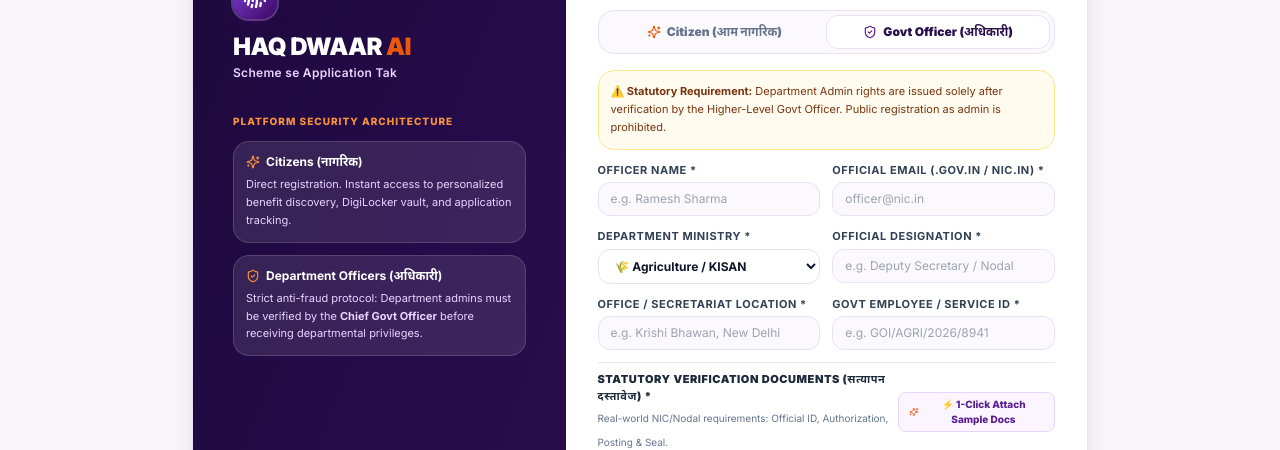
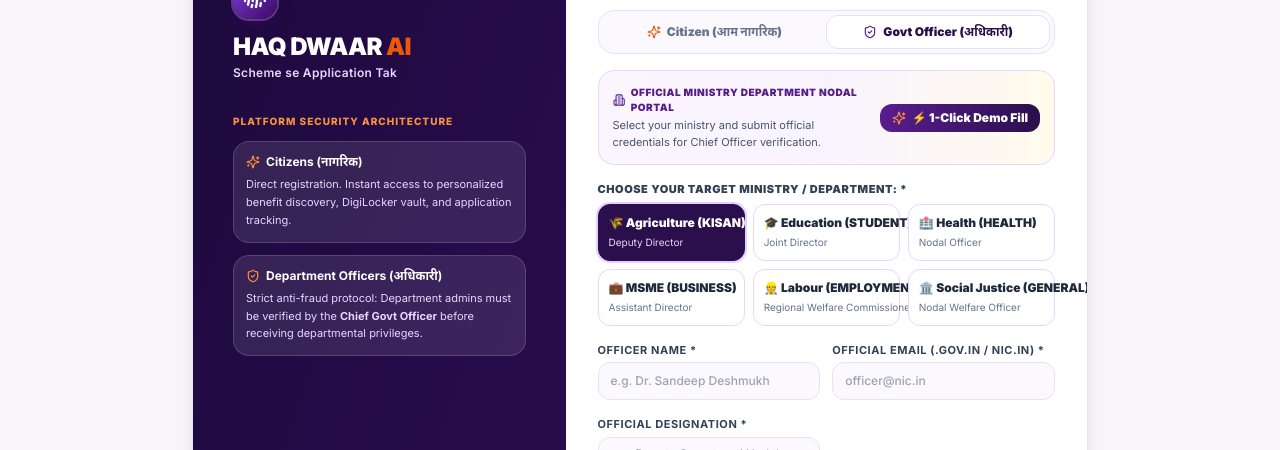
Before and after one commit to pratikp23/HAQ-DWAAR-AI, a React (Vite) app in the folder client/: page /register in a window 1280 px wide. Both pictures are taken after a click on the button "Govt Officer (अधिकारी)". Shown: the part 254-704 px from the top of the page. Built offline with nearby package versions, Linux system fonts and the light colour scheme; no server answers.

Commit message:
feat: complete multi-ministry interactive cards and 1-click demo fill for login and registration

```diff
--- a/client/src/pages/auth/RegisterPage.jsx
+++ b/client/src/pages/auth/RegisterPage.jsx
@@ -22,6 +22,15 @@
 } from "lucide-react";
 import { applyOfficerLicense } from "../../services/officerApi";
 import { SAMPLE_GOVT_DOCS } from "../../utils/govtDocumentSamples";
+
+const OFFICER_MINISTRIES = [
+  { id: "KISAN", label: "🌾 Agriculture (KISAN)", ministry: "Dept of Agriculture & Farmers Welfare", code: "KISAN", sampleDesignation: "Deputy Director (Agri Schemes)", sampleLoc: "Krishi Bhawan, New Delhi" },
+  { id: "STUDENT", label: "🎓 Education (STUDENT)", ministry: "Ministry of Education", code: "STUDENT", sampleDesignation: "Joint Director (Scholarships)", sampleLoc: "Shastri Bhawan, New Delhi" },
+  { id: "HEALTH", label: "🏥 Health (HEALTH)", ministry: "Ministry of Health & Family Welfare", code: "HEALTH", sampleDesignation: "Nodal Officer (PM-JAY)", sampleLoc: "Nirman Bhawan, New Delhi" },
+  { id: "BUSINESS", label: "💼 MSME (BUSINESS)", ministry: "Ministry of MSME & Commercial", code: "BUSINESS", sampleDesignation: "Assistant Director (Credit)", sampleLoc: "Udyog Bhawan, New Delhi" },
+  { id: "EMPLOYMENT", label: "👷 Labour (EMPLOYMENT)", ministry: "Ministry of Labour & Employment", code: "EMPLOYMENT", sampleDesignation: "Regional Welfare Commissioner", sampleLoc: "Shram Shakti Bhawan, New Delhi" },
+  { id: "GENERAL", label: "🏛️ Social Justice (GENERAL)", ministry: "Ministry of Social Justice", code: "GENERAL", sampleDesignation: "Nodal Welfare Officer", sampleLoc: "Antyodaya Bhawan, New Delhi" },
+];
 
 export default function RegisterPage() {
   const [activeTab, setActiveTab] = useState("citizen"); // "citizen" | "officer"
@@ -56,6 +65,26 @@
 
   const { register, clearError } = useAuth();
   const navigate = useNavigate();
+
+  const handleQuickFillOfficerDemo = (ministryId) => {
+    const selected = OFFICER_MINISTRIES.find((m) => m.id === ministryId) || OFFICER_MINISTRIES[0];
+    setOfficerData({
+      applicantName: "Dr. Sandeep Deshmukh",
+      email: `sandeep.deshmukh.${selected.code.toLowerCase()}@nic.in`,
+      phone: "9876543210",
+      department: selected.id,
+      designation: selected.sampleDesignation,
+      officeLocation: selected.sampleLoc,
+      govtIdType: "EMPLOYEE_ID",
+      govtIdNumber: `GOI/${selected.code}/2026/${Math.floor(1000 + Math.random() * 9000)}`,
+      justification: `Designated as Category Admin & Nodal Officer for scheme verification, citizen readiness audits, and grievance dispatch under ${selected.ministry}.`,
+      employeeIdCardUrl: SAMPLE_GOVT_DOCS.employeeIdCardUrl,
+      authorizationLetterUrl: SAMPLE_GOVT_DOCS.authorizationLetterUrl,
+      postingOrderUrl: SAMPLE_GOVT_DOCS.postingOrderUrl,
+      specimenSignatureUrl: SAMPLE_GOVT_DOCS.specimenSignatureUrl,
+    });
+    setOfficerError("");
+  };
 
   const handleCitizenSubmit = async (e) => {
     e.preventDefault();
@@ -450,7 +479,7 @@
                     </div>
                   </div>
                 ) : (
-                  <form className="space-y-3" onSubmit={handleOfficerSubmit}>
+                  <form className="space-y-4" onSubmit={handleOfficerSubmit}>
                     {officerError && (
                       <div className="p-3 bg-red-50 border border-red-200 rounded-2xl flex items-start space-x-2 text-red-800 text-xs">
                         <AlertCircle className="w-4 h-4 text-red-600 mt-0.5 shrink-0" />
@@ -458,8 +487,64 @@
                       </div>
                     )}
 
-                    <div className="p-3 bg-amber-50/80 border border-amber-200 rounded-2xl text-[11px] text-amber-900 leading-relaxed">
-                      <strong>⚠️ Statutory Requirement:</strong> Department Admin rights are issued solely after verification by the Higher-Level Govt Officer. Public registration as admin is prohibited.
+                    {/* Quick Demo Fill & Statutory Guidance Header */}
+                    <div className="p-3.5 bg-gradient-to-r from-purple-50 via-purple-100/50 to-amber-50 rounded-2xl border border-purple-200 flex flex-col sm:flex-row sm:items-center justify-between gap-2.5">
+                      <div className="space-y-0.5">
+                        <span className="text-[10px] font-black uppercase tracking-wider text-purple-900 flex items-center gap-1.5">
+                          <Building2 className="w-3.5 h-3.5 text-[#591d8f]" />
+                          <span>Official Ministry Department Nodal Portal</span>
+                        </span>
+                        <p className="text-[11px] text-slate-600">
+                          Select your ministry and submit official credentials for Chief Officer verification.
+                        </p>
+                      </div>
+
+                      <button
+                        type="button"
+                        onClick={() => handleQuickFillOfficerDemo(officerData.department)}
+                        className="px-3 py-1.5 rounded-xl text-xs font-black bg-gradient-to-r from-[#591d8f] to-[#2b0f4c] text-white hover:opacity-95 transition shadow-xs flex items-center gap-1.5 self-start sm:self-auto cursor-pointer shrink-0"
+                        title="Auto-fill verified officer details for testing"
+                      >
+                        <Sparkles className="w-3.5 h-3.5 text-[#fb923c]" />
+                        <span>⚡ 1-Click Demo Fill</span>
+                      </button>
+                    </div>
+
+                    {/* Department Ministry Interactive Grid Selector */}
+                    <div className="space-y-1.5">
+                      <label className="block text-[11px] font-black text-slate-700 uppercase tracking-wider">
+                        Choose Your Target Ministry / Department: *
+                      </label>
+
+                      <div className="grid grid-cols-2 sm:grid-cols-3 gap-2">
+                        {OFFICER_MINISTRIES.map((m) => {
+                          const isSelected = officerData.department === m.id;
+                          return (
+                            <button
+                              key={m.id}
+                              type="button"
+                              onClick={() => {
+                                setOfficerData((prev) => ({
+                                  ...prev,
+                                  department: m.id,
+                                  designation: m.sampleDesignation,
+                                  officeLocation: m.sampleLoc,
+                                }));
+                              }}
+                              className={`p-2.5 rounded-xl border text-left transition cursor-pointer flex flex-col justify-between ${
+                                isSelected
+                                  ? "bg-[#2b0f4c] text-white border-[#2b0f4c] shadow-xs ring-2 ring-purple-400/40"
+                                  : "bg-white text-slate-800 border-purple-200 hover:border-purple-400 hover:bg-purple-50/50"
+                              }`}
+                            >
+                              <div className="font-black text-xs truncate">{m.label}</div>
+                              <div className={`text-[10px] mt-1 truncate ${isSelected ? "text-purple-200" : "text-slate-500"}`}>
+                                {m.sampleDesignation.split(" (")[0]}
+                              </div>
+                            </button>
+                          );
+                        })}
+                      </div>
                     </div>
 
                     <div className="grid grid-cols-1 sm:grid-cols-2 gap-3">
@@ -473,8 +558,8 @@
                           required
                           value={officerData.applicantName}
                           onChange={handleOfficerChange}
-                          placeholder="e.g. Ramesh Sharma"
-                          className="w-full py-2 px-3 border border-[#e9e1f5] rounded-xl text-xs bg-[#fbf9fe] focus:bg-white text-slate-900"
+                          placeholder="e.g. Dr. Sandeep Deshmukh"
+                          className="w-full py-2.5 px-3 border border-[#e9e1f5] rounded-xl text-xs bg-[#fbf9fe] focus:bg-white text-slate-900 font-medium"
                         />
                       </div>
 
@@ -489,30 +574,12 @@
                           value={officerData.email}
                           onChange={handleOfficerChange}
                           placeholder="officer@nic.in"
-                          className="w-full py-2 px-3 border border-[#e9e1f5] rounded-xl text-xs bg-[#fbf9fe] focus:bg-white text-slate-900"
+                          className="w-full py-2.5 px-3 border border-[#e9e1f5] rounded-xl text-xs bg-[#fbf9fe] focus:bg-white text-slate-900 font-medium"
                         />
                       </div>
                     </div>
 
                     <div className="grid grid-cols-1 sm:grid-cols-2 gap-3">
-                      <div>
-                        <label className="block text-[11px] font-bold text-slate-700 uppercase tracking-wider mb-1">
-                          Department Ministry *
-                        </label>
-                        <select
-                          name="department"
-                          value={officerData.department}
-                          onChange={handleOfficerChange}
-                          className="w-full py-2 px-3 border border-[#e9e1f5] rounded-xl text-xs bg-white text-slate-900 font-bold"
-                        >
-                          <option value="KISAN">🌾 Agriculture / KISAN</option>
-                          <option value="STUDENT">🎓 Education / STUDENT</option>
-                          <option value="HEALTH">🏥 Health / HEALTH</option>
-                          <option value="BUSINESS">💼 MSME / BUSINESS</option>
-                          <option value="EMPLOYMENT">👷 Labour / EMPLOYMENT</option>
-                          <option value="GENERAL">🏛️ General / GENERAL</option>
-                        </select>
-                      </div>
 
                       <div>
                         <label className="block text-[11px] font-bold text-slate-700 uppercase tracking-wider mb-1">
```
